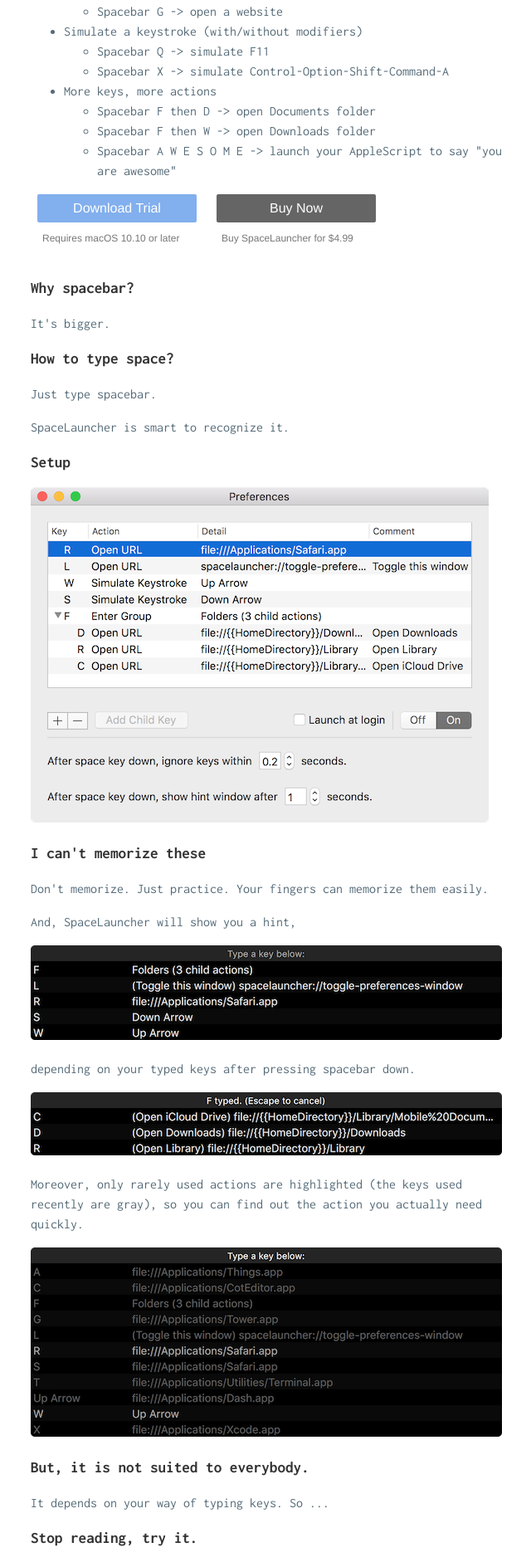
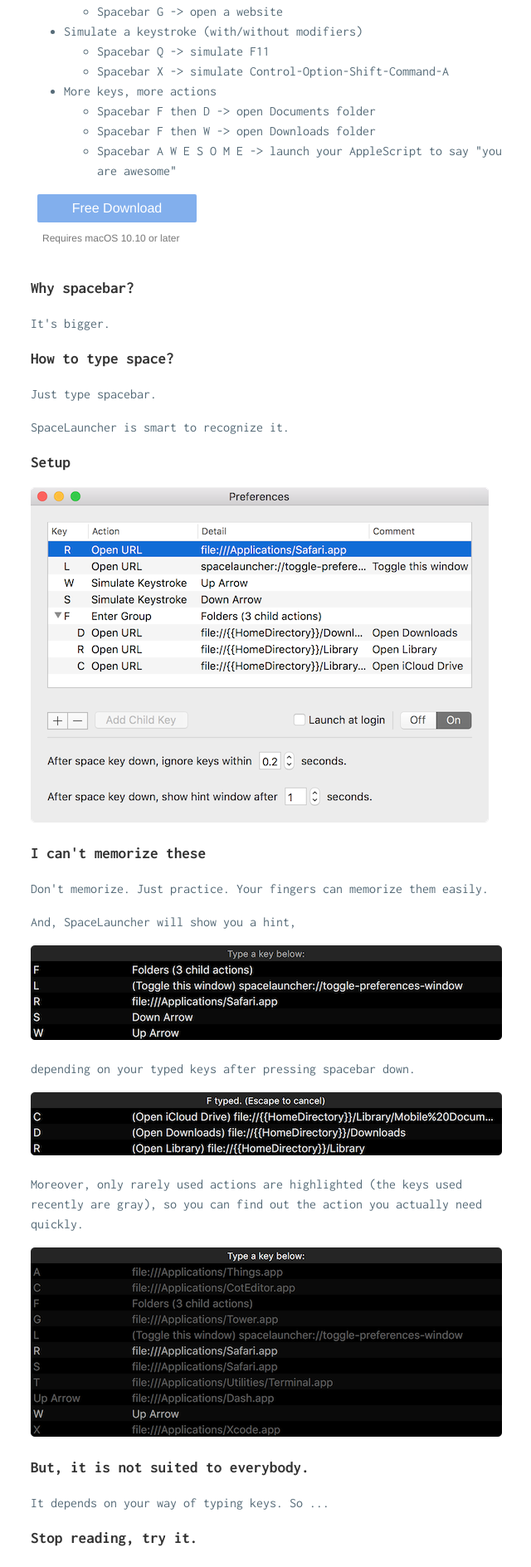
Before and after one commit to cguo8/SpaceLauncherWebsite, a Jekyll site: the page built from index.md, in a window 1280 px wide. Shown: the part 339-2227 px from the top of the page at 83% size, without its empty margins (319-959 px from the left). Built offline with Jekyll 4.4.1, drawn with Linux system fonts in a browser that asks for light colours; nearby versions of some CDN libraries; our own code applies the rules of GitHub Pages for plain Markdown files; some of the changed text lies outside the part shown.

Commit message:
Move purchase info to q&a

```diff
--- a/_layouts/default.html
+++ b/_layouts/default.html
@@ -176,10 +176,6 @@
       text-decoration: none;
     }
 
-    #actions {
-      padding: 1em auto;
-    }
-
     .action_button {
       display: inline-block;
       margin: auto 0.5em;
--- a/index.md
+++ b/index.md
@@ -24,14 +24,10 @@
     </ul>
   </ul>
 </section>
-<section id="actions">
+<section>
   <div class="action_button">
-    <a id="download" class="pure-button pure-button-primary" href="/download/SpaceLauncher.zip" download>Download Trial</a>
+    <a id="download" class="pure-button pure-button-primary" href="/download/SpaceLauncher.zip" download>Free Download</a>
     <p id="action_comment">Requires macOS 10.10 or later</p>
-  </div>
-  <div class="action_button">
-    <a id="purchase" class="pure-button pure-button-primary" href="https://spacelauncherapp.onfastspring.com/spacelauncher">Buy Now</a>
-    <p id="action_comment">Buy SpaceLauncher for $4.99</p>
   </div>
 </section>
 <section>
@@ -65,7 +61,7 @@
   <h2>Stop reading, try it.</h2>
   <p>Feel safe to download. The app is signed, and it will not connect the Internet without your permission.</p>
   <div class="action_button">
-    <a id="download" class="pure-button pure-button-primary" href="/download/SpaceLauncher.zip" download>Download Trial</a>
+    <a id="download" class="pure-button pure-button-primary" href="/download/SpaceLauncher.zip" download>Free Download</a>
     <p id="action_comment">Requires macOS 10.10 or later</p>
   </div>
 </section>
@@ -101,6 +97,13 @@
       <p>I lack confidence in user interface design, so I just chose the native <a target="_blank" href="https://developer.apple.com/library/content/documentation/UserExperience/Conceptual/OSXHIGuidelines/WindowPanels.html">Translucent Panels</a>. If you think the hint window is really ugly, let me know.</p>
     </div>
 
+    <li class="accordion">Is SpaceLauncher free?</li>
+    <div class="panel">
+      <p>No, SpaceLauncher is a paid application.</p>
+      <p>You can try SpaceLauncher without limitation forever, but after trials, you should <a href="https://spacelauncherapp.onfastspring.com/spacelauncher">purchase</a> for further use.</p>
+      <p>You can also find my free apps/tools on my <a href="https://github.com/guoc/">GitHub page</a>.</p>
+    </div>
+
     <li class="accordion">Are you going to add new features?</li>
     <div class="panel">
       <p>Yes.</p>
```
